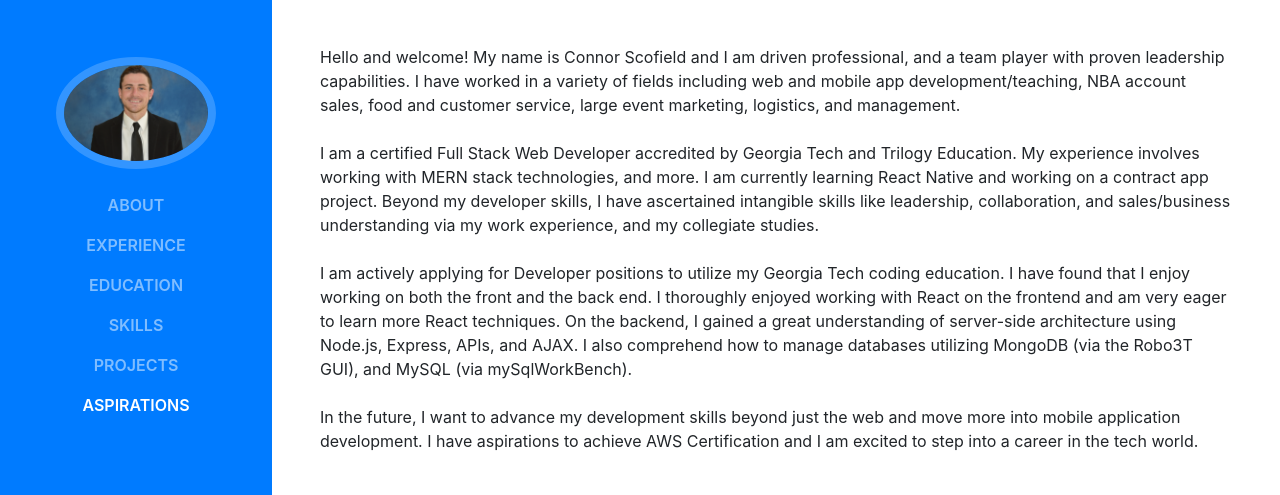
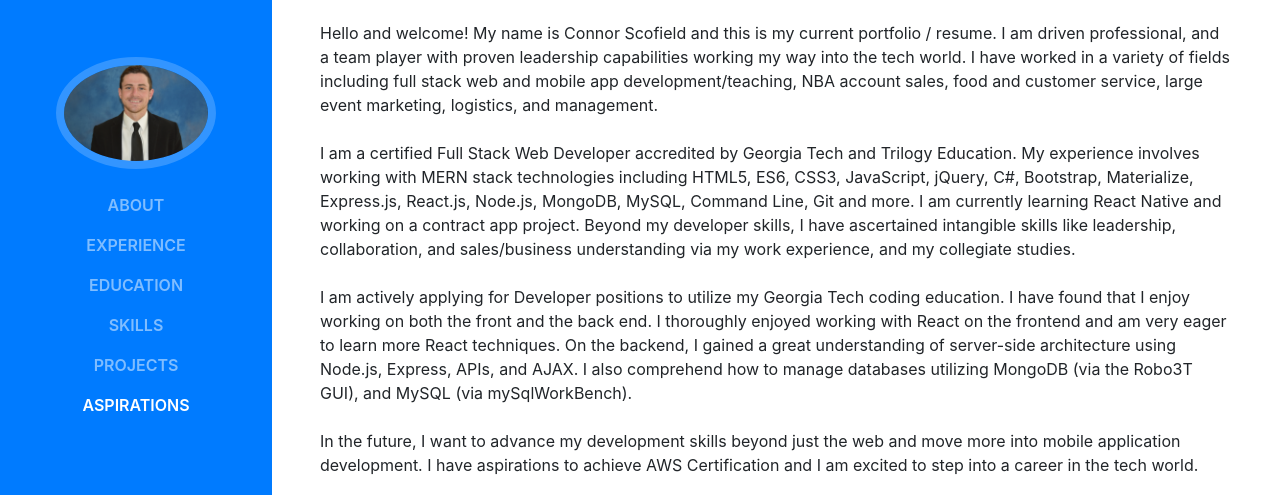
Before and after one commit to WillCoScofield/resumeStrap, a website with bundled scripts: page index.html in a window 1280 px wide. Shown: the part 163-658 px from the top of the page. Built offline with nearby package versions, Linux system fonts and the light colour scheme; a web font is replaced by a local one.

Commit message:
updated intro paragraph again

```diff
--- a/index.html
+++ b/index.html
@@ -75,16 +75,19 @@
         <div class="subheading mb-5">· Atlanta, GA 30309 · (404) 783-1463 ·
           <a href="mailto:wcc.scofield@gmail.com">wcc.scofield@gmail.com</a>
         </div>
-        <p class="mb-5">Hello and welcome! My name is Connor Scofield and I am driven professional, and a team player
-          with proven leadership capabilities. I have
-          worked in a variety of fields including web and mobile app development/teaching, NBA account sales, food and customer service, large event
-          marketing, logistics, and management.
+        <p class="mb-5">Hello and welcome! My name is Connor Scofield and this is my current portfolio / resume. I am
+          driven professional, and a team player
+          with proven leadership capabilities working my way into the tech world. I have
+          worked in a variety of fields including full stack web and mobile app development/teaching, NBA account
+          sales, food and
+          customer service, large event marketing, logistics, and management.
           <br>
           <br> I am a certified Full Stack Web Developer accredited by Georgia Tech and Trilogy Education. My
-          experience involves working with MERN stack technologies, and more. I am currently learning React Native and
-          working on a contract app project. Beyond my developer skills, I have ascertained intangible skills like
-          leadership, collaboration, and sales/business understanding via my work experience, and my collegiate
-          studies.
+          experience involves working with MERN stack technologies including HTML5, ES6, CSS3, JavaScript, jQuery, C#,
+          Bootstrap, Materialize, Express.js, React.js, Node.js, MongoDB, MySQL, Command Line, Git and more. I am
+          currently learning React Native and working on a contract app project. Beyond my developer skills, I have
+          ascertained intangible skills like leadership, collaboration, and sales/business understanding via my work
+          experience, and my collegiate studies.
 
           <br>
           <br>I am actively applying for Developer positions to utilize my Georgia Tech coding education. I have found
@@ -93,11 +96,13 @@
           am
           very eager to learn more React techniques. On the backend, I gained a great understanding of server-side
           architecture
-          using Node.js, Express, APIs, and AJAX. I also comprehend how to manage databases utilizing MongoDB (via the Robo3T GUI), and
+          using Node.js, Express, APIs, and AJAX. I also comprehend how to manage databases utilizing MongoDB (via the
+          Robo3T GUI), and
           MySQL (via mySqlWorkBench).
           <br>
           <br> In the future, I want to advance my development skills beyond just the web and move more into mobile
-          application development. I have aspirations to achieve AWS Certification and I am excited to step into a career in the tech
+          application development. I have aspirations to achieve AWS Certification and I am excited to step into a
+          career in the tech
           world.
         </p>
         <ul class="list-inline list-social-icons mb-0">
--- a/package.json
+++ b/package.json
@@ -36,7 +36,7 @@
         "gulp": "^3.9.1",
         "gulp-clean-css": "3.9.4",
         "gulp-header": "2.0.5",
-        "gulp-rename": "^1.2.2",
+        "gulp-rename": "^1.4.0",
         "gulp-sass": "4.0.1",
         "gulp-uglify": "3.0.0"
     }
```
Also changed, not shown: .travis.yml, 1 other file.
